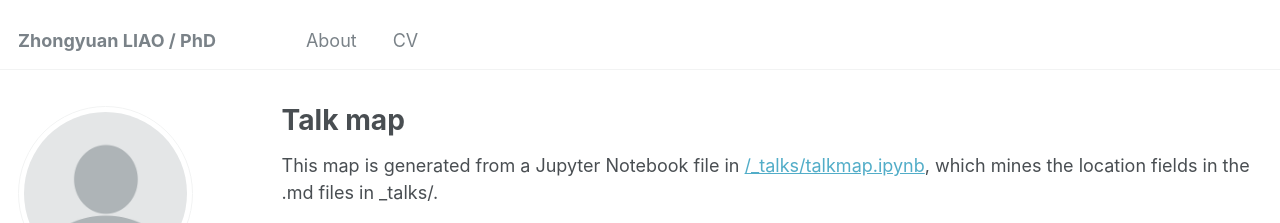
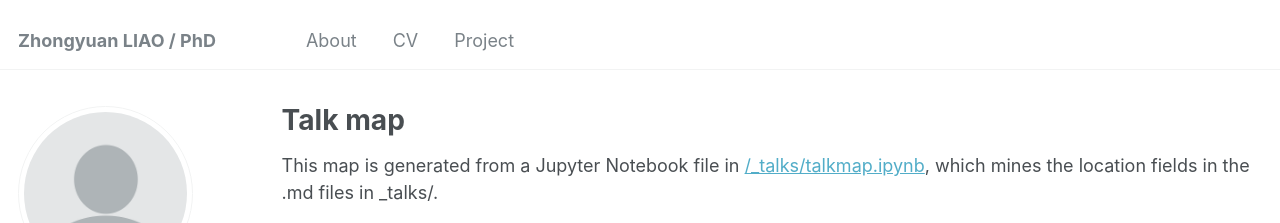
Before and after one commit to yuanzero/yuanzero.github.io, a Jekyll site: the page built from _pages/talkmap.html, in a window 1280 px wide. Shown: the top 223 px of the page. Built offline with Jekyll 4.4.1, drawn with Linux system fonts in a browser that asks for light colours; nearby versions of some CDN libraries; some web fonts are replaced.

Commit message:
Update navigation.yml

```diff
--- a/_data/navigation.yml
+++ b/_data/navigation.yml
@@ -5,3 +5,6 @@ main:
 
   - title: "CV"
     url: /cv/
+
+  - title: "Project"
+    url: /project/
```
